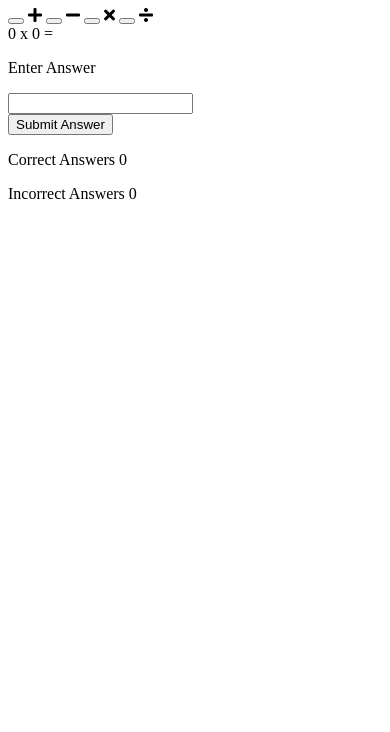
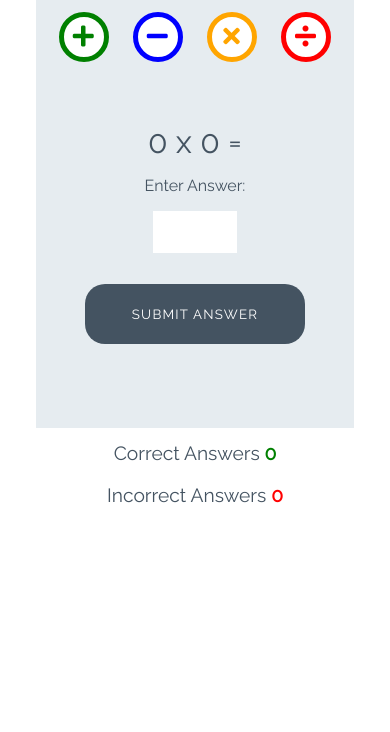
Before and after one commit to Dym077/love-maths, a plain HTML site: page index.html in a window 390 px wide. Shown: the part 112-844 px from the top of the page. Drawn offline with Linux system fonts and the light colour scheme.

Commit message:
Add style to game

```diff
--- a/assets/css/style.css
+++ b/assets/css/style.css
@@ -0,0 +1,252 @@
+/* --------- Global style */
+
+body {
+    background-color: white;
+    font-family: "Raleway", sans-serif;
+    color: #445361;
+    text-align: center;
+}
+
+/* --------- Heading */
+
+.heading {
+    text-align: center;
+    font-size: 2.5rem;
+}
+
+.logo {
+    height: 40px;
+    padding-right: 5px;
+}
+
+/* --------- Game layout */
+
+.game-area {
+    background-color: #E6ECF0;
+    box-sizing: border-box;
+    width: 85%;
+    height: 65vh;
+    max-height: 450px;
+    max-width: 830px;
+    margin-left: auto;
+    margin-right: auto;
+    padding: 1%;
+}
+
+.question-area {
+    width: 50%;
+    font-size: 2rem;
+    margin: auto;
+    padding: 50px 0;
+}
+
+.question-area span {
+    padding: 0 15px;
+}
+
+.score-area {
+    margin: 5px auto;
+    width: 60%;
+    font-size: 1.2rem;
+}
+
+.controls-area {
+    width: 85%;
+    margin: 30px auto;
+}
+
+#score {
+    color: green;
+    font-weight: bold;
+}
+
+#incorrect {
+    color: red;
+    font-weight: bold;
+}
+
+.answer-message {
+    display: none;
+    font-size: 1rem;
+}
+
+#answer-box {
+    border: none;
+    color: #445361;
+    display: inline-block;
+    height: 40px;
+    width: 80px;
+    font-size: 1.2rem;
+}
+
+.scores {
+    display: inline-block;
+    padding: 25px;
+}
+
+/* --------- Buttons */
+
+.btn {
+    width: 220px;
+    height: 60px;
+    font-family: "Raleway", sans-serif;
+    text-transform: uppercase;
+    letter-spacing: 1.2px;
+    color: white;
+}
+
+.btn:focus {
+    outline: none;
+}
+
+.btn--big {
+    padding-top: 10px;
+    border-radius: 50%;
+    background-color: white;
+    border: 10px solid;
+    width: 100px;
+    height: 100px;
+    font-size: 3.2rem;
+    margin: 0 30px;
+    transition: all 0.5s;
+}
+
+btn--big::after{
+    content:attr(data-type);
+    font-size: 1rem;
+    color:#445361;
+    position: relative;
+    left: -0.5em;
+}
+
+.btn--blue {
+    border-color: blue;
+    color: blue;
+}
+
+.btn--blue:active,
+.btn--blue:hover {
+    background-color: darkblue;
+    color: white;
+}
+
+.btn--orange {
+    border-color: orange;
+    color: orange;
+}
+
+.btn--orange:active,
+.btn--orange:hover {
+    background-color: darkorange;
+    color: white;
+}
+
+.btn--red {
+    border-color: red;
+    color: red;
+}
+
+.btn--red:active,
+.btn--red:hover {
+    background-color: darkred;
+    color: white;
+}
+
+.btn--green {
+    border-color: green;
+    color: green;
+}
+
+.btn--green:active,
+.btn--green:hover {
+    background-color: darkgreen;
+    color: white;
+}
+
+.btn--gray {
+    margin-top: 25px;
+    background-color: #445361;
+    border: 1px transparent;
+    border-radius: 20px;
+}
+
+.btn--gray:active,
+.btn--gray:hover {
+    background-color: #0d1013;
+}
+
+/* --------- Media queries */
+
+@media (max-width: 414px) {
+    .controls-area {
+        width: 100%;
+    }
+
+    .btn--big {
+        margin: 0 10px;
+        padding: 5px;
+        border: 5px solid;
+        width: 50px;
+        height: 50px;
+        font-size: 1.5rem;
+    }
+
+    .btn--big::after {
+        font-size: 0.6rem;
+        left: -0.7rem;
+    }
+
+    .question-area {
+        padding: 10% 0;
+        width: 100%;
+    }
+
+    .question-area span {
+        padding: 0;
+    }
+
+    .answer-message {
+        display: block;
+    }
+
+    #answer-box {
+        display: block;
+        margin: 0 auto;
+    }
+    .btn--gray {
+        margin-top: 0;
+    }
+
+    .score-area {
+        width: 100%;
+    }
+
+    .scores {
+        margin: 0.5em auto;
+        display: block;
+        padding: 5px;
+    }
+
+    .heading {
+        font-size: 2rem;
+    }
+}
+
+@media (max-width: 320px) {
+    .game-area {
+        height: 70vh;
+    }
+
+    .controls-area {
+        width: 75%;
+        margin: 10px auto;
+    }
+
+    .btn--big {
+        margin: 10px 10px;
+    }
+    .question-area {
+        padding: 10px 0;
+    }
+
+}
--- a/index.html
+++ b/index.html
@@ -9,40 +9,47 @@
     <link rel="stylesheet" href="https://use.fontawesome.com/releases/v5.7.2/css/all.css"
         integrity="sha384-fnmOCqbTlWIlj8LyTjo7mOUStjsKC4pOpQbqyi7RrhN7udi9RwhKkMHpvLbHG9Sr" crossorigin="anonymous">
     <link href="https://fonts.googleapis.com/css?family=Raleway%7CRighteous" rel="stylesheet">
+
     <link rel="stylesheet" href="assets/css/style.css">
     <title>Document</title>
 </head>
 
 <body>
     <h1 class="heading">
-    <img class="logo" src="assets/images/logo.png">Love Maths
+        <img class="logo" src="assets/images/logo.png" alt="logo"> Love Maths
     </h1>
+
     <div class="game-area">
         <div class="controls-area">
-      <button class="btn btn--big btn--green"></button>
+            <button data-type="addition" class="btn btn--big btn--green">
                 <i class="fas fa-plus"></i>
-      <button class="btn btn--big btn--blue"></button>
+            </button>
+            <button data-type="subtract" class="btn btn--big btn--blue">
                 <i class="fas fa-minus"></i>
-      <button class="btn btn--big btn--orange"></button>
+            </button>
+            <button data-type="multiply" class="btn btn--big btn--orange">
                 <i class="fas fa-times"></i>
-      <button class="btn btn--big btn--red"></button>
+            </button>
+            <button data-type="division" class="btn btn--big btn--red">
                 <i class="fas fa-divide"></i>
+            </button>
         </div>
         <div class="question-area">
             <span id="operand1">0</span>
             <span id="operator">x</span>
             <span id="operand2">0</span>
             <span>=</span>
-      <p class="answer-message">Enter Answer</p>
+            <p class="answer-message">Enter Answer:</p>
             <input id="answer-box" type="number">
         </div>
-    <button class="btn btn--gray">Submit Answer</button>
+        <button data-type="submit" class="btn btn--gray">Submit Answer</button>
     </div>
+
     <div class="score-area">
         <p class="scores">Correct Answers <span id="score">0</span></p>
         <p class="scores">Incorrect Answers <span id="incorrect">0</span></p>
+    </div>
 
-  </div>
     <script src="assets/js/script.js"></script>
 </body>
 
```
Lines whose indentation alone changed are shown as unchanged.
